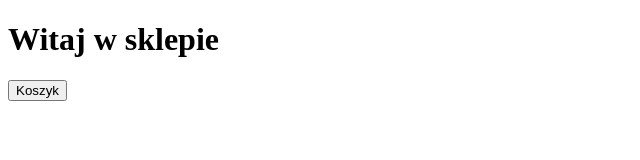
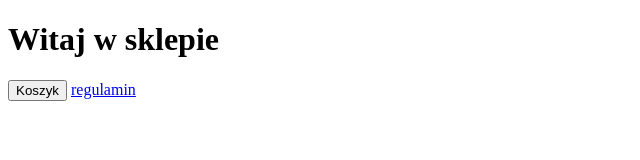
Before and after one commit to luknik360/sklep, a plain HTML site: page index.html in a window 1280 px wide. Shown: the whole page, without its empty margins (0-640 px from the left). Drawn offline with Linux system fonts and the light colour scheme.

Commit message:
Dodano link do regulaminu

```diff
--- a/index.html
+++ b/index.html
@@ -12,6 +12,7 @@
 <body>
     <h1>Witaj w sklepie</h1>
     <button>Koszyk</button>
+    <a href="#">regulamin</a>
 </body>
 
 </html>
```
